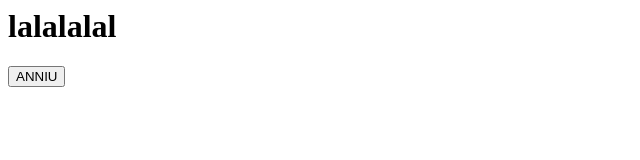
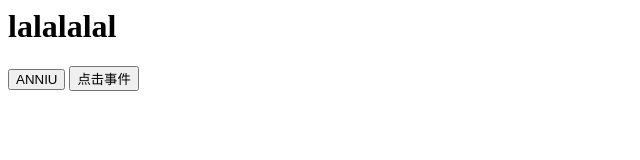
Before and after one commit to leeCoding/VueDemo, a plain HTML site: page v-modifier.html in a window 1280 px wide. Shown: the whole page, without its empty margins (0-640 px from the left). Drawn offline with Linux system fonts and the light colour scheme.

Commit message:
event 事件传递

```diff
--- a/v-modifier.html
+++ b/v-modifier.html
@@ -3,11 +3,11 @@
     <meta charset="UTF-8">
 </head>
 <body>
-    <!-- 修饰符 -->
+    <!-- 修饰符 & 界面事件 -->
     <div id="app" @click="divEvent">
         <h1>lalalalal</h1>
         <button @click.stop="todo">ANNIU</button>
-
+        <button @click.stop="divEventClick($event)">点击事件</button>
     </div>
 
     <script src="vue.js"></script>
@@ -21,6 +21,10 @@
             },
             divEvent(){
                 console.log('divEvent');
+            },
+            // 传入 ¥event 时打印界面数据
+            divEventClick(text) {
+                console.log(text);
             }
         }
 })
```
